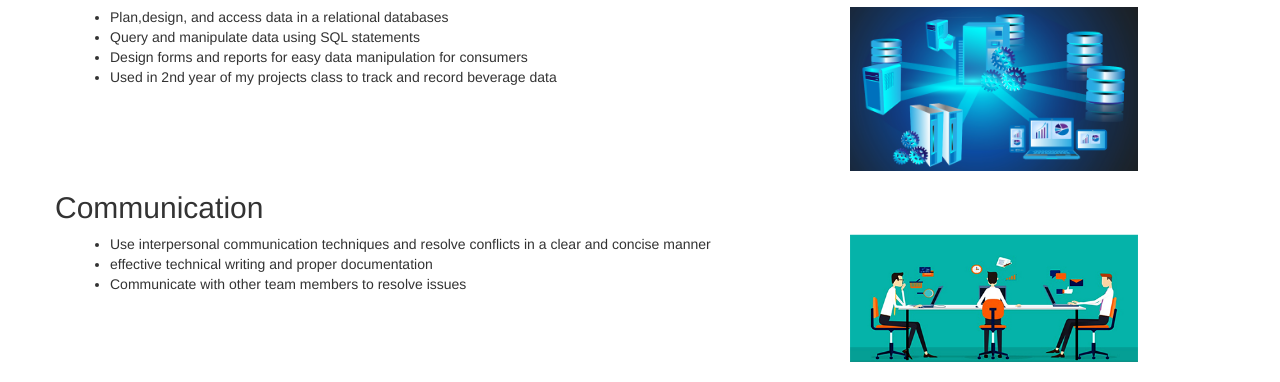
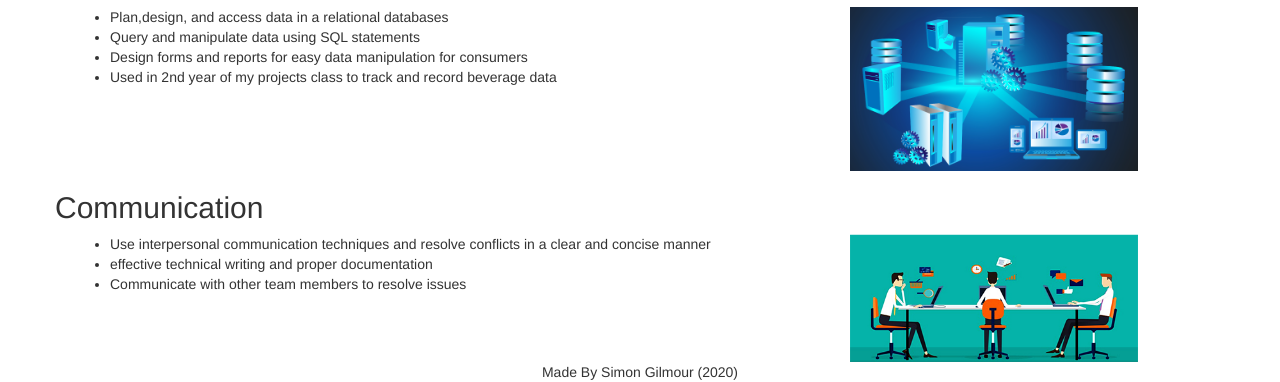
Before and after one commit to SimonGilmour/SimonGilmour.github.io, a plain HTML site: page EducationPage.html in a window 1280 px wide. Shown: the part 637-1019 px from the top of the page. Drawn offline with nearby package versions, Linux system fonts and the light colour scheme.

Commit message:
Update EducationPage.html

```diff
--- a/EducationPage.html
+++ b/EducationPage.html
@@ -94,5 +94,11 @@
         </div>
 
 </div>
+
+        <div class="row">
+        <div class="text-center">
+            <footer> Made By Simon Gilmour (2020) </footer>
+        </div>
+    </div>
 </body>
 </html>
```
